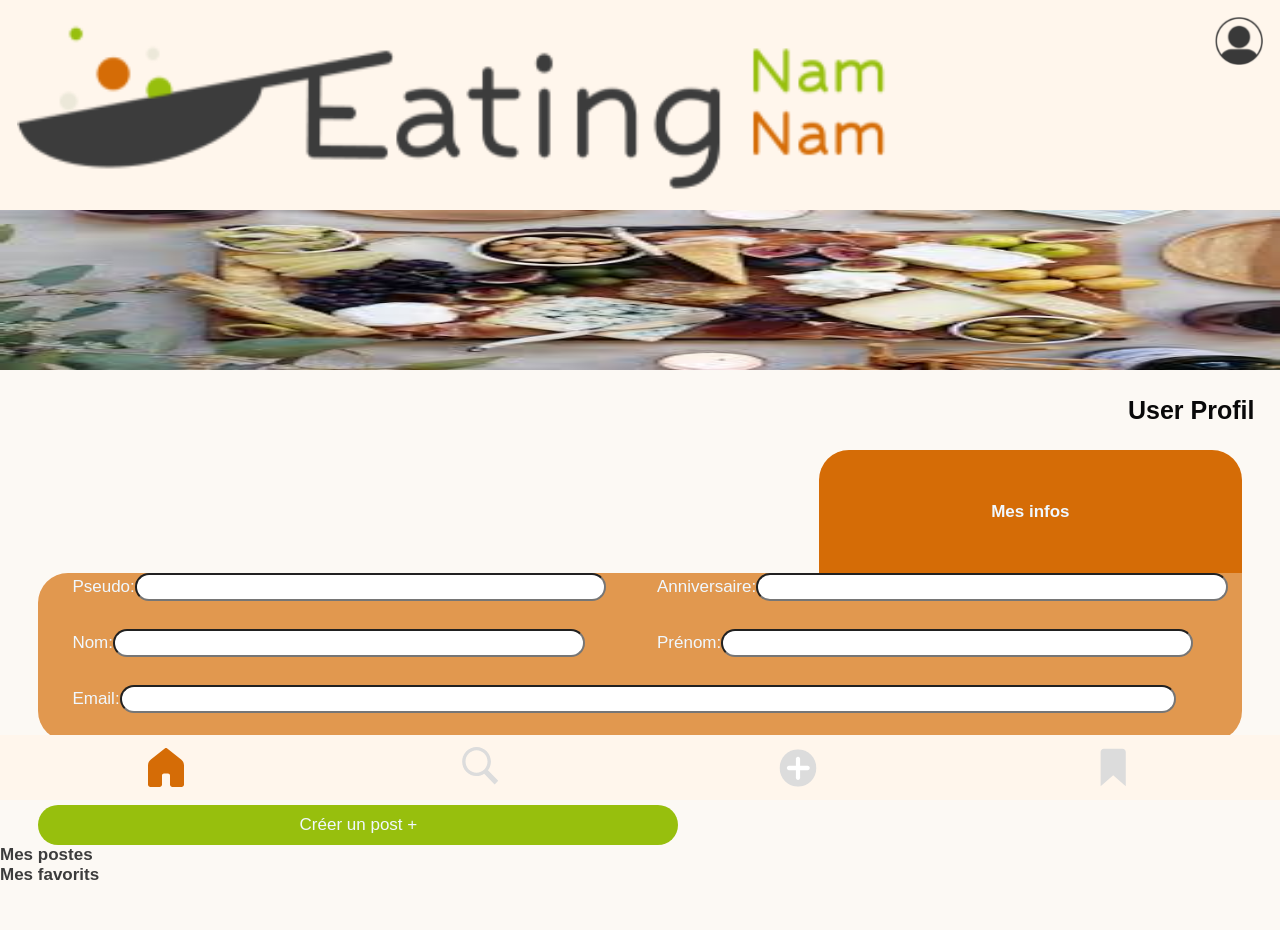
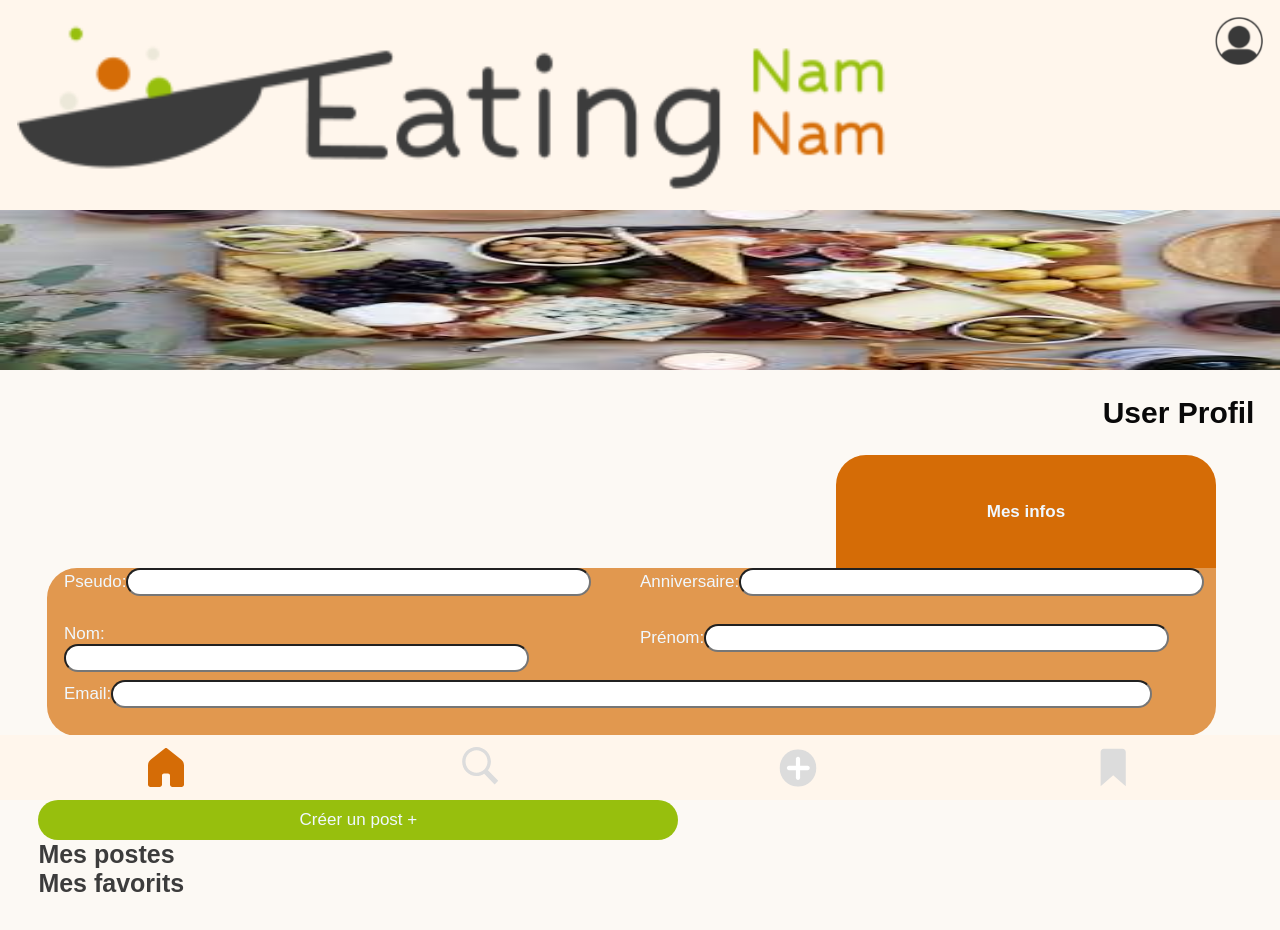
Before and after one commit to WildCodeSchool/0923-lille-JS-eatingnamnam, a React (Vite) app in the folder frontend/: page /profile in a window 1280 px wide. Shown: the top 930 px of the page. Built offline with nearby package versions, Linux system fonts and the light colour scheme; a web font is replaced by a local one.

Commit message:
Update UserProfil.scss

```diff
--- a/frontend/src/pages/UserProfil/UserProfil.scss
+++ b/frontend/src/pages/UserProfil/UserProfil.scss
@@ -1,7 +1,7 @@
 @import "../../variables.scss";
 
 .UserProfil__name {
-  font-size: 25px;
+  font-size: 30px;
   text-align: right;
   color: rgb(9, 9, 9);
   margin: 2vw;
@@ -12,26 +12,31 @@
 .UserProfil__myInfo {
   background-color: rgb(213, 108, 6);
   padding: 4%;
-  margin-left: 64%;
-  margin-right: 3%;
   width: 25%;
   border-radius: 30px 30px 0px 0px;
   text-align: center;
   color: aliceblue;
 }
 
+.test {
+  width: 90%;
+  align-self: center;
+  display: flex;
+  flex-direction: column;
+  align-items: end;
+}
+
 .UserProfil__info {
   background-color: rgb(225, 152, 79);
   border-radius: 30px 0px 30px 30px;
   display: grid;
-  padding-left: 2em;
+  padding-left: 1em;
   grid-template-columns: repeat(2, 1fr);
   grid-template-rows: repeat(3, 1fr);
   grid-column-gap: 0px;
   grid-row-gap: 0px;
   height: 21vh;
-  margin-left: 3vw;
-  margin-right: 3vw;
+  width: 100%;
 }
 .UserProfil__pseudo {
   grid-area: 1 / 1 / 2 / 2;
@@ -53,6 +58,10 @@
   height: 3vh;
 }
 
+.testLabel {
+  display: flex;
+  flex-direction: column;
+}
 .UserProfil__nom {
   grid-area: 2 / 1 / 3 / 2;
   color: aliceblue;
@@ -90,3 +99,7 @@
   margin-left: 3vw;
   margin-top: 5vw;
 }
+.UserProfil__post__fav {
+  font-size: 25px;
+  margin-left: 3vw;
+}
```
